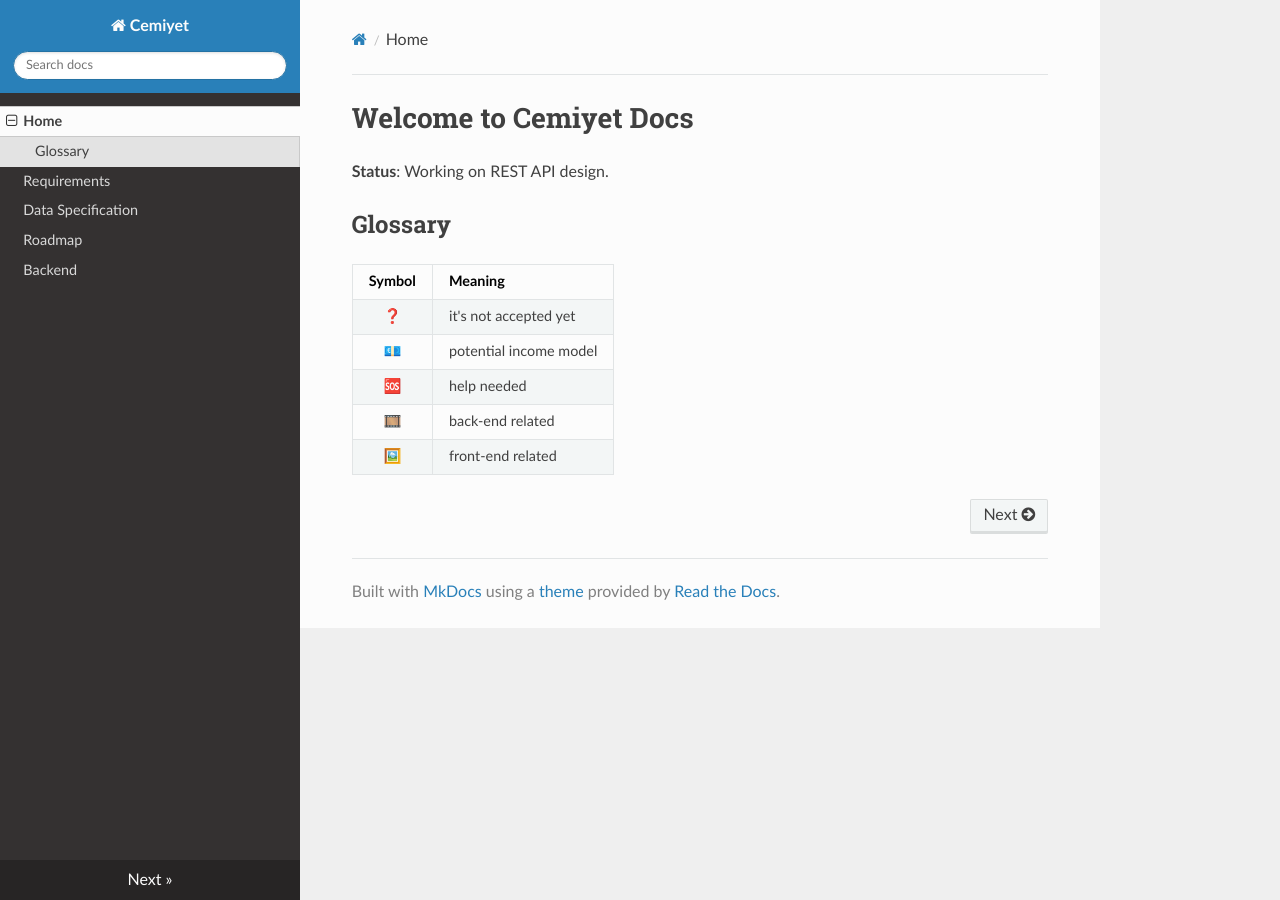
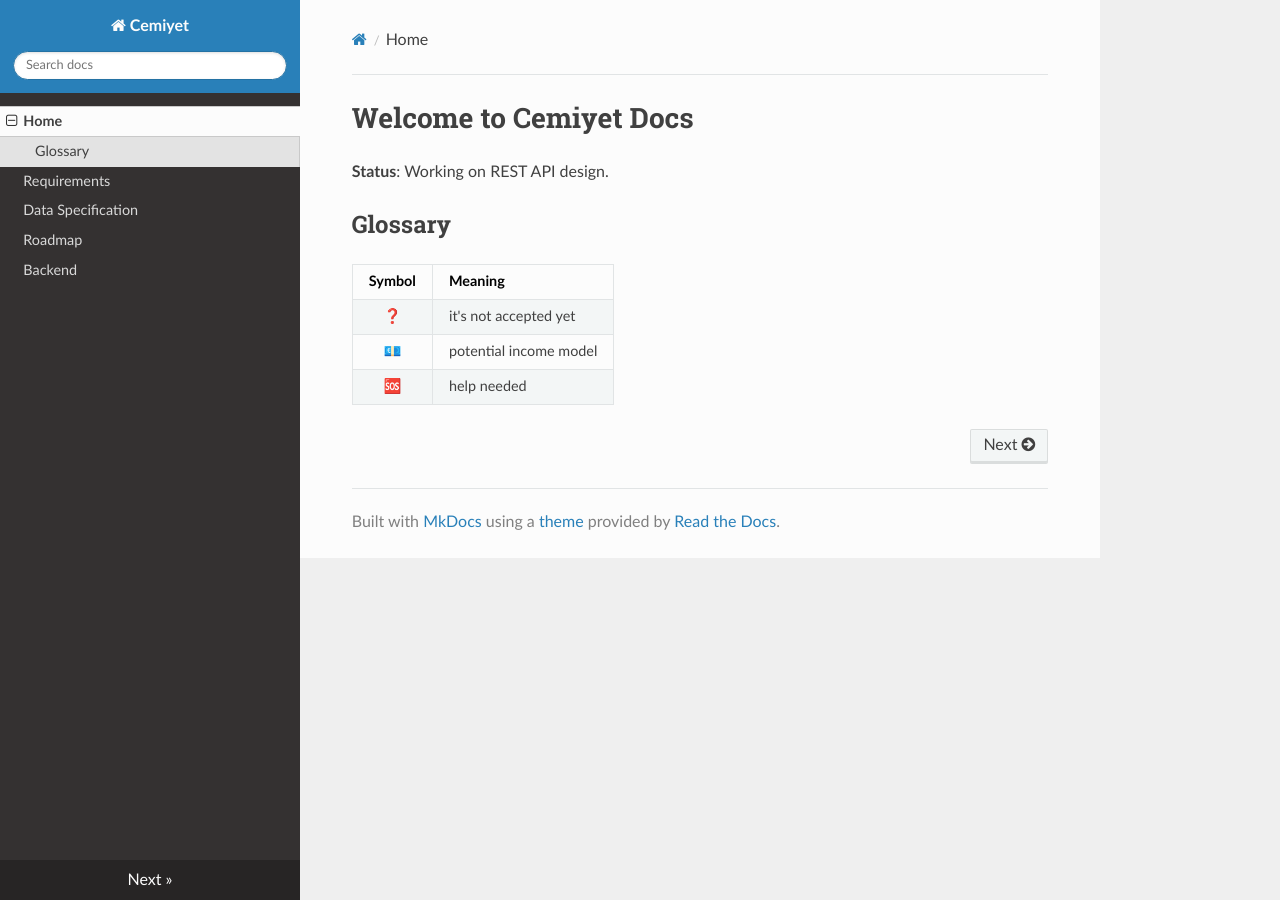
Before and after one commit to cemiyet/docs, an MkDocs documentation site: the page built from docs/index.md, in a window 1280 px wide. Built offline with MkDocs 1.6.1, drawn with Linux system fonts in a browser that asks for light colours; nearby versions of some CDN libraries.

Commit message:
updated glossary.

```diff
--- a/docs/index.md
+++ b/docs/index.md
@@ -9,5 +9,3 @@
 | ❓ | it's not accepted yet |
 | 💶 | potential income model |
 | 🆘 | help needed |
-| 🎞️ | back-end related |
-| 🖼️ | front-end related |
```
